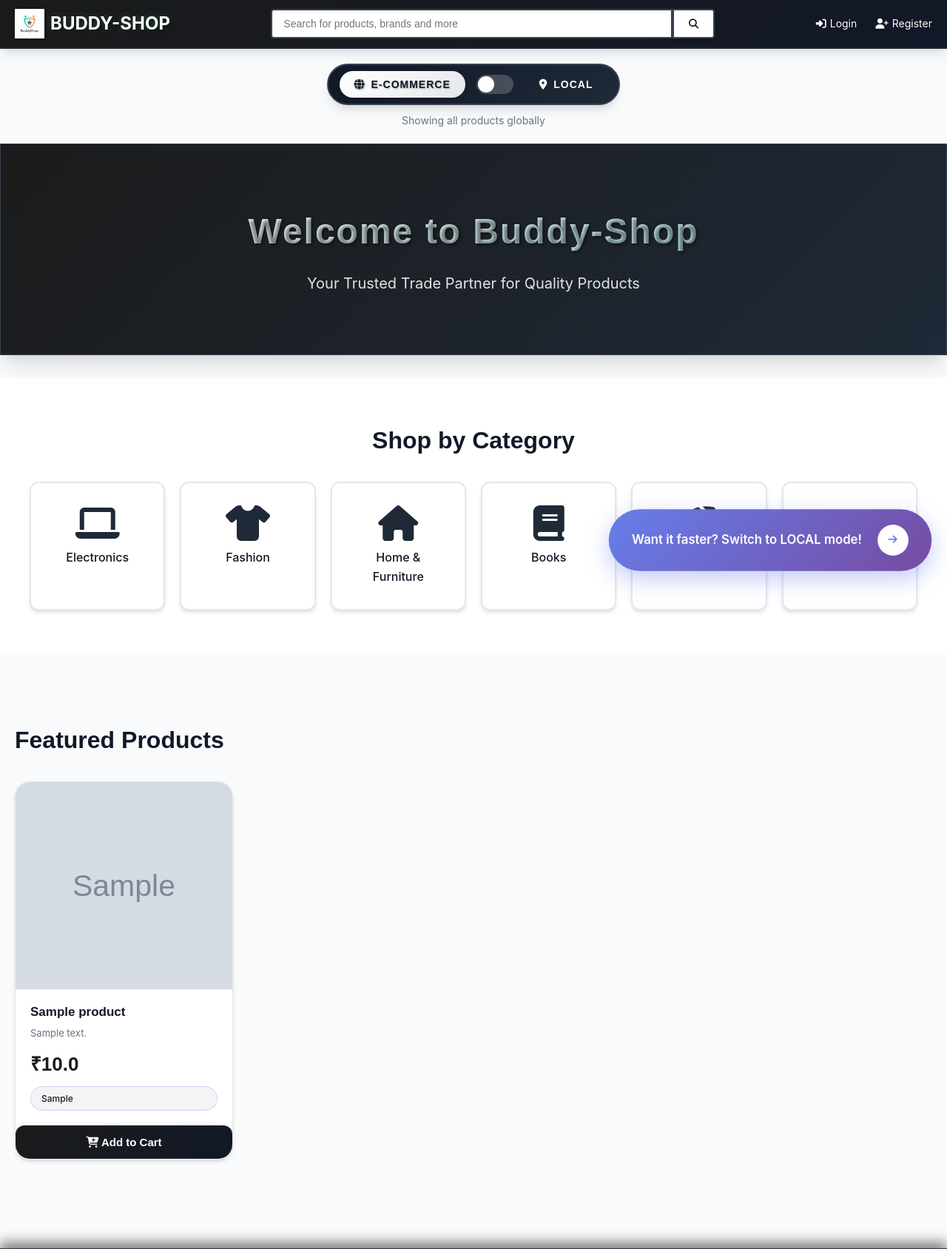
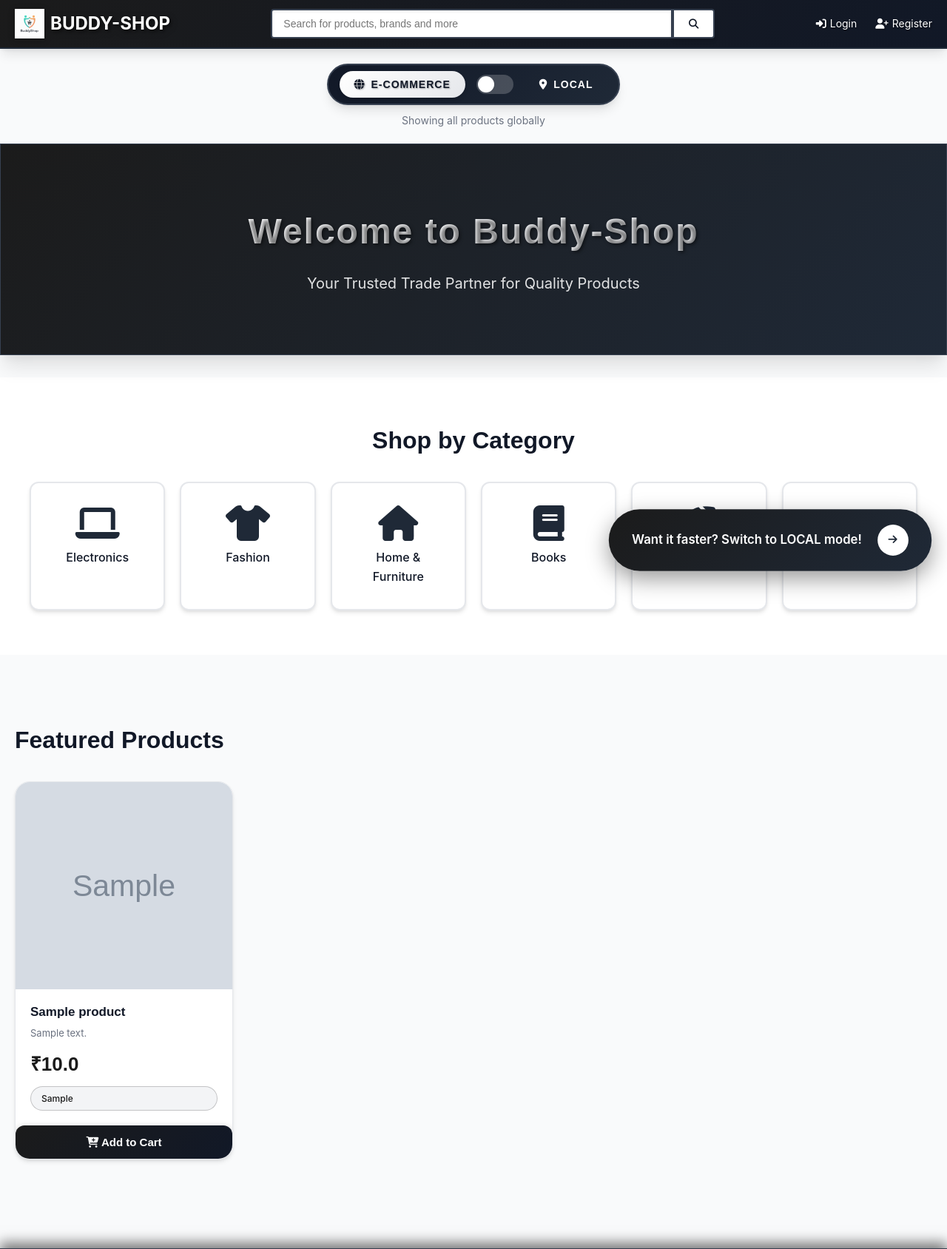
Before and after one commit to Um-esh/test, a Flask app: page /home in a window 1280 px wide. Shown: the top 1688 px of the page at 74% size. Run offline with Flask 3, Linux system fonts and the light colour scheme; tables that the repository leaves empty hold one stand-in row (values such as "Sample post"); grey boxes marked "Sample" are stand-in pictures; some libraries are stand-ins or nearby versions.

Commit message:
Refine website appearance with a monochromatic color scheme and improved UI elements
Update CSS styles in style.css to use shades of black and white, removing vibrant colors and adjusting element spacing and shadows for a cleaner, more professional look.

Replit-Commit-Author: Agent
Replit-Commit-Session-Id: e0c43202-273f-4c68-b0e4-5aa52a0dbd5d
Replit-Commit-Checkpoint-Type: intermediate_checkpoint
Replit-Commit-Event-Id: b28216bb-6df0-46b5-b097-450164fcbbbf
Replit-Commit-Screenshot-Url: https://storage.googleapis.com/screenshot-production-us-central1/99df7f1d-05f7-4e4c-9358-a04839a59e84/e0c43202-273f-4c68-b0e4-5aa52a0dbd5d/ekXeBe8

```diff
--- a/FlipkartClone/static/css/style.css
+++ b/FlipkartClone/static/css/style.css
@@ -82,7 +82,7 @@ h1, h2, h3, h4, h5, h6 {
     text-decoration: none;
     font-size: 24px;
     font-weight: bold;
-    text-shadow: 2px 2px 4px rgba(0, 0, 0, 0.5), 0 0 10px rgba(110, 231, 183, 0.3);
+    text-shadow: 2px 2px 4px rgba(0, 0, 0, 0.5);
     filter: drop-shadow(0 2px 4px rgba(0, 0, 0, 0.3));
 }
 
@@ -329,7 +329,7 @@ h1, h2, h3, h4, h5, h6 {
     font-size: 12px;
     font-weight: 500;
     color: var(--primary-black);
-    border: 1px solid rgba(124, 58, 237, 0.2);
+    border: 1px solid rgba(0, 0, 0, 0.2);
     margin-top: auto;
 }
 
@@ -349,13 +349,13 @@ h1, h2, h3, h4, h5, h6 {
     font-weight: 600;
     font-family: 'Poppins', sans-serif;
     transition: all 0.3s cubic-bezier(0.4, 0, 0.2, 1);
-    box-shadow: 0 4px 12px rgba(124, 58, 237, 0.3);
+    box-shadow: 0 4px 12px rgba(0, 0, 0, 0.3);
 }
 
 .add-to-cart-btn:hover {
     background: linear-gradient(135deg, var(--gray-900) 0%, var(--primary-black) 100%);
     transform: translateY(-2px);
-    box-shadow: 0 6px 20px rgba(124, 58, 237, 0.4);
+    box-shadow: 0 6px 20px rgba(0, 0, 0, 0.4);
 }
 
 .add-to-cart-btn:active {
@@ -1156,7 +1156,7 @@ h1, h2, h3, h4, h5, h6 {
     animation: fadeInUp 0.8s ease-out;
     font-size: 3rem;
     font-weight: 800;
-    background: linear-gradient(120deg, #fff 0%, #a8dadc 100%);
+    background: linear-gradient(120deg, #fff 0%, var(--gray-200) 100%);
     -webkit-background-clip: text;
     -webkit-text-fill-color: transparent;
     background-clip: text;
@@ -1452,11 +1452,11 @@ h1, h2, h3, h4, h5, h6 {
     position: fixed;
     bottom: 30px;
     right: 30px;
-    background: linear-gradient(135deg, #667eea 0%, #764ba2 100%);
+    background: linear-gradient(135deg, var(--primary-black) 0%, var(--gray-800) 100%);
     color: white;
     padding: 20px 30px;
     border-radius: 50px;
-    box-shadow: 0 10px 30px rgba(102, 126, 234, 0.4);
+    box-shadow: 0 10px 30px rgba(0, 0, 0, 0.4);
     z-index: 999;
     animation: pulse 2s infinite;
 }
@@ -1475,7 +1475,7 @@ h1, h2, h3, h4, h5, h6 {
 
 .switch-btn {
     background: white;
-    color: #667eea;
+    color: var(--gray-800);
     border: none;
     width: 40px;
     height: 40px;
```
Also changed, not shown: other parts of FlipkartClone/static/css/style.css (+13 -13 lines), 1 other file.
